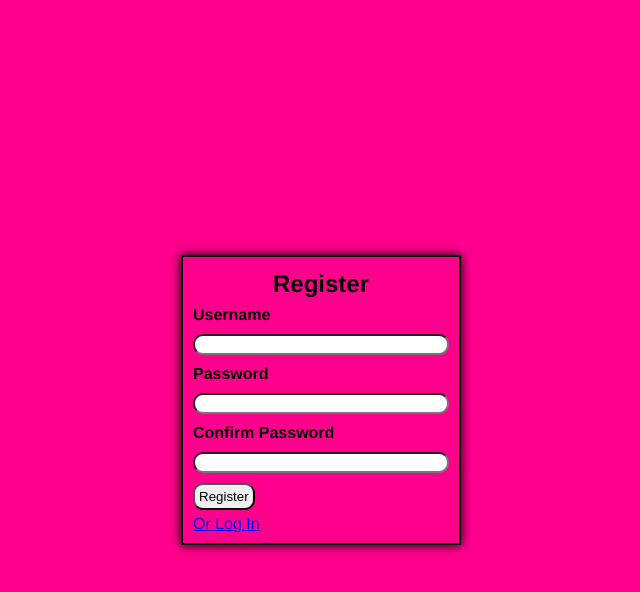
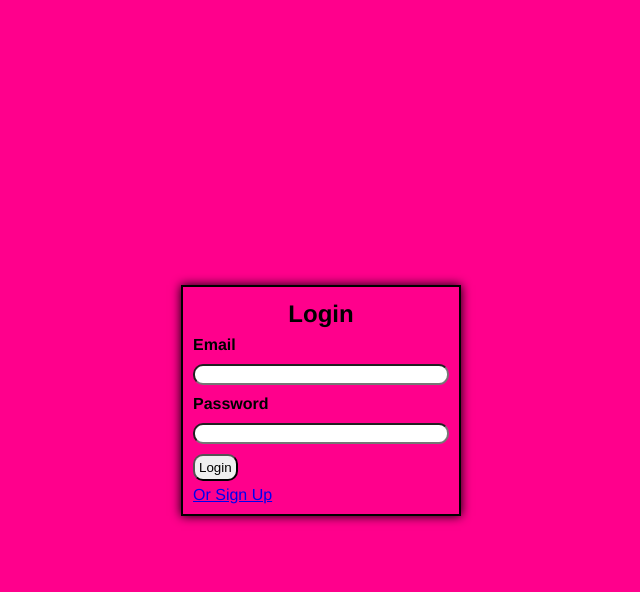
Before and after one commit to vytorrennan/Pomodoro, a Flask app: page /account in a window 1280 px wide. Shown: the top 592 px of the page, without its empty margins (319-959 px from the left). Run offline with Flask 3, Linux system fonts and the light colour scheme.

Commit message:
Criado banco de dados, criado prototipo de tela de login e registro

```diff
--- a/app.py
+++ b/app.py
@@ -1,14 +1,43 @@
 from flask import Flask, render_template, redirect, request, url_for
 from flask_sqlalchemy import SQLAlchemy
+from os import path
+
+basedir = path.abspath(path.dirname(__file__))
+
 
 app = Flask(__name__)
+
+app.config["SQLALCHEMY_DATABASE_URI"] = "sqlite:///" + path.join(basedir, "database.db")
+app.config["SQLALCHEMY_TRACK_MODIFICATIONS"] = False
+
+db = SQLAlchemy(app)
+
+
+class Student(db.Model):
+    id = db.Column(db.Integer, primary_key=True, autoincrement=True)
+    email = db.Column(db.String(100), nullable=False)
+    password = db.Column(db.String(100), nullable=False)
+
+    def __repr__(self):
+        return f"<Student {self.email}>"
+
 
 @app.route("/")
 def pomodoro():
     return render_template("pomodoro.html")
 
-@app.route("/account")
+@app.route("/account", methods=["GET", "POST"])
 def account():
+    if request.method == "POST":
+        if request.form.get("btnRegister") == "Register":
+            newUser = Student(email=request.form["emailRegister"], password=request.form["passwordRegister"])
+            print(newUser)
+            print(newUser.id)
+            print(newUser.email)
+            print(newUser.password)
+        elif request.form.get("btnLogin") == "Login":
+            print("Login")
+
     return render_template("account.html")
 
 if __name__ == "__main__":
--- a/static/css/account.css
+++ b/static/css/account.css
@@ -10,13 +10,15 @@ body {
     font-family: 'Franklin Gothic Medium', 'Arial Narrow', Arial, sans-serif;
 }
 
-#login {
+
+#register {
     display: none;
 }
 
 
 .account {
     width: 20%;
+    min-width: 250px;
     border: 2px solid;
     box-shadow: 0px 0px 10px;
     padding: 10px;
--- a/static/js/account.js
+++ b/static/js/account.js
@@ -1,3 +1,14 @@
-document.querySelector("#login > a").addEventListener("click", () => {
+const loginElement = document.querySelector("#login");
+const registerElement = document.querySelector("#register");
 
+document.querySelector("#register > a").addEventListener("click", (event) => {
+    event.preventDefault();
+    loginElement.style.display = "block";
+    registerElement.style.display = "none";
 })
+
+document.querySelector("#login > a").addEventListener("click", (event) => {
+    event.preventDefault();
+    registerElement.style.display = "block";
+    loginElement.style.display = "none";
+})
--- a/templates/account.html
+++ b/templates/account.html
@@ -10,30 +10,30 @@
 
 <div id="login" class="account">
     <h2>Login</h2>
-    <form action="">
-        <label for="usernameLogin">Username</label>
-        <input type="text" name="usernameLogin" id="usernameLogin">
+    <form action="/account" method="POST">
+        <label for="emailLogin">Email</label>
+        <input type="text" name="emailLogin" id="emailLogin">
         <label for="passwordLogin">Password</label>
         <input type="password" name="passwordLogin" id="passwordLogin">
-        <button type="submit">Login</button>
+        <button type="submit" name="btnLogin" value="Login">Login</button>
     </form>
-    <a href="#">Or Sign Up</a>
+    <a href="#" >Or Sign Up</a>
 </div>
 
-<div id="Register" class="account">
+<div id="register" class="account">
     <h2>Register</h2>
-    <form action="">
-        <label for="usernameRegister">Username</label>
-        <input type="text" name="usernameRegister" id="usernameRegister">
+    <form action="/account" method="POST">
+        <label for="emailRegister">Email</label>
+        <input type="text" name="emailRegister" id="emailRegister">
         <label for="passwordRegister">Password</label>
         <input type="password" name="passwordRegister" id="passwordRegister">
         <label for="passwordRegisterConfirm">Confirm Password</label>
         <input type="password" name="passwordRegisterConfirm" id="passwordRegisterConfirm">
-        <button type="submit">Register</button>
+        <button type="submit" name="btnRegister" value="Register">Register</button>
     </form>
     <a href="#">Or Log In</a>
 </div>
 
-<script src="{{ url_for('static', filename='js/account.js') }}"></script>
+<script src="{{ url_for('static', filename='js/account.js') }}" defer></script>
 
 {% endblock %}
--- a/templates/index.html
+++ b/templates/index.html
@@ -4,6 +4,7 @@
     <meta charset="UTF-8">
     <meta http-equiv="X-UA-Compatible" content="IE=edge">
     <meta name="viewport" content="width=device-width, initial-scale=1.0">
+    <link rel="shortcut icon" href="{{ url_for('static', filename='imgs/pomodoroIcon.png') }}" type="image/x-icon">
     <link rel="stylesheet" href="{{ url_for('static', filename='css/index.css')}}">
     {% block head %}
     {% endblock %}
```
Also changed, not shown: database.db (added), static/imgs/pomodoroIcon.png (added).
